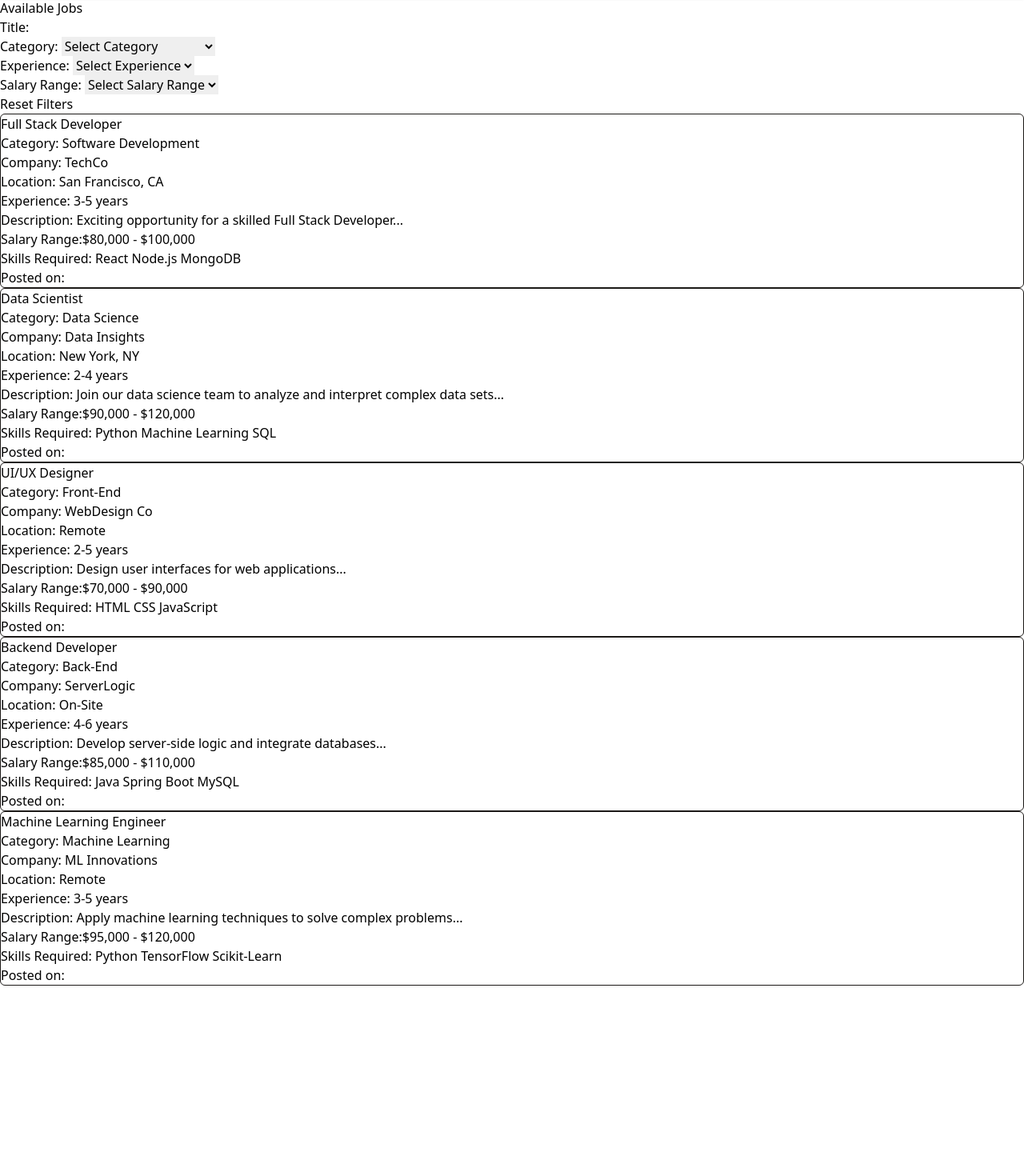
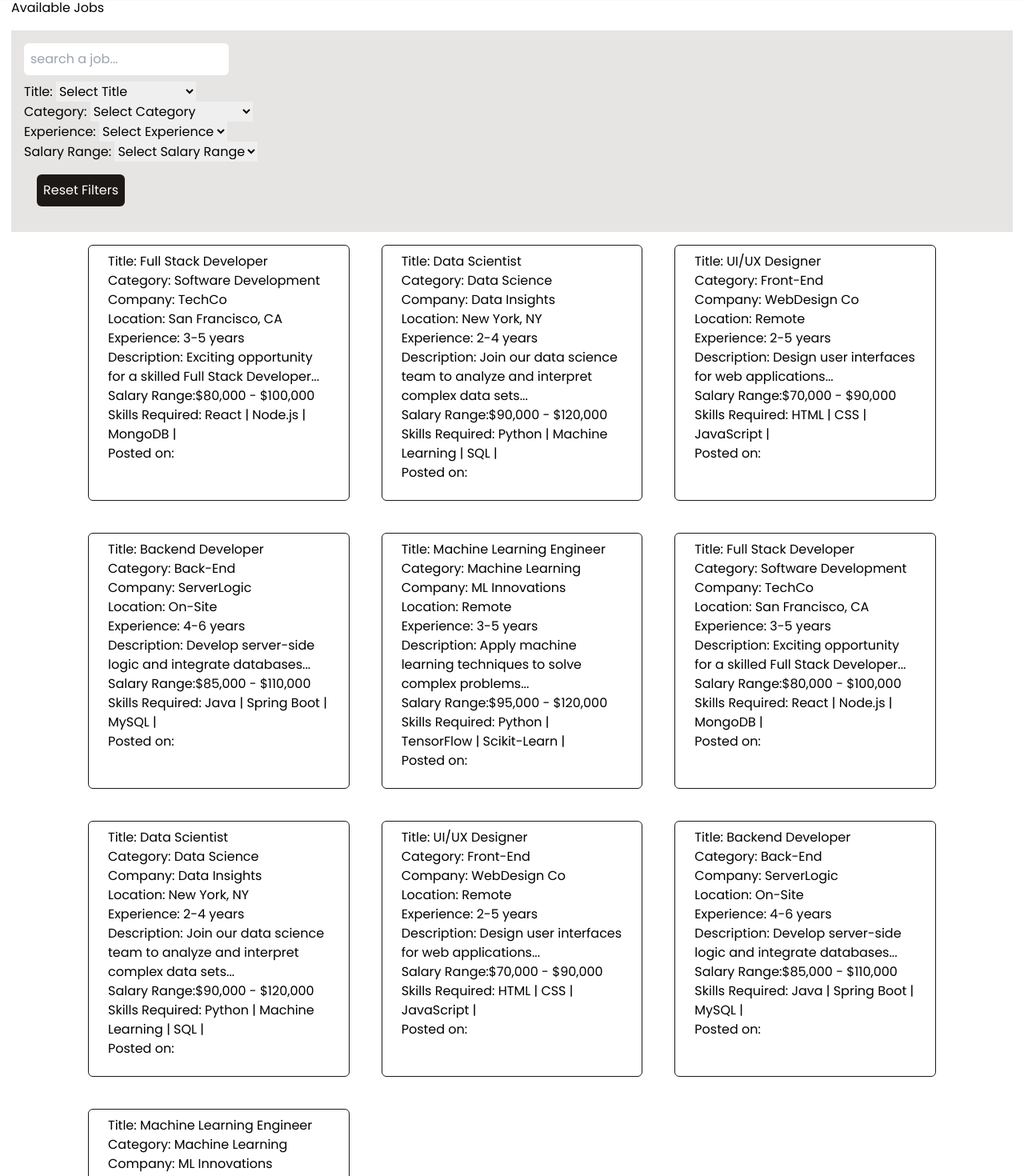
Before and after one commit to GabrielGatimu/CODSOFT, a React (Vite) app in the folder job-board/: page /jobs in a window 1280 px wide. Shown: the part 114-1584 px from the top of the page at 80% size. Before the commit the page ends 1346 px from the top, so only its background shows below. Built offline with nearby package versions, Linux system fonts and the light colour scheme.

Commit message:
added search functionality to jobListing

```diff
--- a/job-board/package.json
+++ b/job-board/package.json
@@ -15,6 +15,7 @@
     "jwt-decode": "^4.0.0",
     "react": "^18.2.0",
     "react-dom": "^18.2.0",
+    "react-loader-spinner": "^5.4.5",
     "react-redux": "^8.1.3",
     "react-router-dom": "^6.18.0",
     "react-toastify": "^9.1.3"
--- a/job-board/src/App.jsx
+++ b/job-board/src/App.jsx
@@ -6,11 +6,11 @@ import Nav from "./components/navbar/Nav.jsx";
 
 function App() {
     return (
-        <>
+        <main className="font-poppins">
             <Nav/>
             <ToastContainer/>
             <Outlet/>
-        </>
+        </main>
 
     )
 }
--- a/job-board/src/components/JobCard.jsx
+++ b/job-board/src/components/JobCard.jsx
@@ -1,7 +1,7 @@
 function JobCard({job}) {
     return (
-        <div className="border border-stone-900 dark:border-white rounded-md overflow-hidden">
-            <h3>{job.title}</h3>
+        <div className="h-80 px-6 py-2 border border-stone-900 dark:border-white rounded-md overflow-hidden">
+            <h3>Title: {job.title}</h3>
             <h4>Category: {job.category}</h4>
             <h4>Company: {job.company}</h4>
             <p>Location: {job.location}</p>
@@ -11,7 +11,7 @@ function JobCard({job}) {
             <p>Skills Required: {job.skills.map((skill) => (
                 <span
                     key={skill}
-                > {skill}</span>
+                > {skill} | </span>
             ))}</p>
             <p>Posted on: {job.createdAt}</p>
         </div>
--- a/job-board/src/components/Loader.jsx
+++ b/job-board/src/components/Loader.jsx
@@ -1,7 +1,17 @@
-function Loader() {
+import {ColorRing} from "react-loader-spinner";
+
+export default function Loader() {
     return (
-        <div></div>
+        <div>
+            <ColorRing
+            visible={true}
+            height={100}
+            width={100}
+            ariaLabel="blocks-loading"
+            wrapperStyle={{}}
+            wrapperClass="blocks-wrapper"
+            colors={["#FF6701", "#FF8D45", "#FF7B28", "#D85100", "#E95500"]}
+            />
+        </div>
     );
 }
-
-export default Loader;
--- a/job-board/src/data/mock.data.js
+++ b/job-board/src/data/mock.data.js
@@ -54,6 +54,61 @@ const mockJobs = [
         skills: ['Python', 'TensorFlow', 'Scikit-Learn'],
         salary: '$95,000 - $120,000',
     },
+    {
+        id: 6,
+        category: 'Software Development',
+        title: 'Full Stack Developer',
+        company: 'TechCo',
+        location: 'San Francisco, CA',
+        experience: '3-5 years',
+        description: 'Exciting opportunity for a skilled Full Stack Developer...',
+        skills: ['React', 'Node.js', 'MongoDB'],
+        salary: '$80,000 - $100,000',
+    },
+    {
+        id: 7,
+        category: 'Data Science',
+        title: 'Data Scientist',
+        company: 'Data Insights',
+        location: 'New York, NY',
+        experience: '2-4 years',
+        description: 'Join our data science team to analyze and interpret complex data sets...',
+        skills: ['Python', 'Machine Learning', 'SQL'],
+        salary: '$90,000 - $120,000',
+    },
+    {
+        id: 8,
+        category: 'Front-End',
+        title: 'UI/UX Designer',
+        company: 'WebDesign Co',
+        location: 'Remote',
+        experience: '2-5 years',
+        description: 'Design user interfaces for web applications...',
+        skills: ['HTML', 'CSS', 'JavaScript'],
+        salary: '$70,000 - $90,000',
+    },
+    {
+        id: 9,
+        category: 'Back-End',
+        title: 'Backend Developer',
+        company: 'ServerLogic',
+        location: 'On-Site',
+        experience: '4-6 years',
+        description: 'Develop server-side logic and integrate databases...',
+        skills: ['Java', 'Spring Boot', 'MySQL'],
+        salary: '$85,000 - $110,000',
+    },
+    {
+        id: 10,
+        category: 'Machine Learning',
+        title: 'Machine Learning Engineer',
+        company: 'ML Innovations',
+        location: 'Remote',
+        experience: '3-5 years',
+        description: 'Apply machine learning techniques to solve complex problems...',
+        skills: ['Python', 'TensorFlow', 'Scikit-Learn'],
+        salary: '$95,000 - $120,000',
+    },
 ];
 
 export { mockJobs };
--- a/job-board/src/screens/JobListing.jsx
+++ b/job-board/src/screens/JobListing.jsx
@@ -13,23 +13,27 @@ export default function JobListing() {
         salary: ''
     })
 
-    // -- list of all jobs (includes filters if any) -- //
-    const filteredJobs = jobs.filter((job) => {
-        return (
-            job.title.toLowerCase().includes(filters.title.toLowerCase()) &&
-            job.category.toLowerCase().includes(filters.category.toLowerCase()) &&
-            job.experience.toLowerCase().includes(filters.experience.toLowerCase()) &&
-            job.location.toLowerCase().includes(filters.location.toLowerCase()) &&
-            job.salary.toLowerCase().includes(filters.salary.toLowerCase())
-        )
+    const [searchItem, setSearchItem] = useState('');
+    const [filteredJobs, setFilteredJobs] = useState(jobs)
+
+
+    const handleInputChange = e => {
+        const searchTerm = e.target.value
+        setSearchItem(searchTerm)
+
+        const filteredItems = jobs.filter((job) => {
+            return job.title.toLowerCase().includes(searchTerm.toLowerCase())
         })
+
+        setFilteredJobs(filteredItems)
+    }
 
     const handleFilterChange = e => {
         const {name, value} = e.target
         setFilters({...filters, [name]: value})
     }
 
-    const handleResetFilters = e => {
+    const handleResetFilters = () => {
         setFilters({
             title: '',
             category: '',
@@ -40,15 +44,51 @@ export default function JobListing() {
     }
 
     const handleSearch = () => {
+        const advancedFilter = jobs.filter(job => {
+            return (
+                job.title.toLowerCase().includes(filters.title.toLowerCase()) &&
+                job.category.toLowerCase().includes(filters.category.toLowerCase()) &&
+                job.experience.toLowerCase().includes(filters.experience.toLowerCase()) &&
+                job.location.toLowerCase().includes(filters.location.toLowerCase()) &&
+                job.salary.toLowerCase().includes(filters.salary.toLowerCase())
+            )
+        })
 
+        // Applying search filter
+        const searchFilteredJobs = advancedFilter.filter((job) => {
+            return job.title.toLowerCase().includes(searchItem.toLowerCase());
+        });
+
+        setFilteredJobs(searchFilteredJobs);
     }
 
     return (
+        <div className="px-3.5">
+            <h1>Available Jobs</h1>
+
+            {/* Search & Filter Section */}
+            <section className="bg-stone-200 my-4 p-4">
+                {/* Search Input */}
                 <div>
-            <h1>Available Jobs</h1>
+                    <input
+                        type="text"
+                        value={searchItem}
+                        onChange={handleInputChange}
+                        placeholder="search a job..."
+                        className="p-2 rounded-md mb-2 w-full md:w-64"
+                    />
+                </div>
+
+                {/* Filters Container */}
+                <div>
                     <div>
                         <label>Title: </label>
-                <input type="text" name="title" value={filters.title} onChange={handleFilterChange}/>
+                        <select name="title" value={filters.title} onChange={handleFilterChange}>
+                            <option value="">Select Title</option>
+                            <option value="UI/UX Designer">UI/UX Designer</option>
+                            <option value="Data Scientist">Data Scientist</option>
+                            <option value="Backend Developer">Backend Developer</option>
+                        </select>
                     </div>
                     <div>
                         <label>Category: </label>
@@ -76,15 +116,34 @@ export default function JobListing() {
                     </div>
 
                     <div>
-                {/*<button onClick={handleSearch}>Search</button>*/}
-                <button onClick={handleResetFilters}>Reset Filters</button>
+                        {/*<button*/}
+                        {/*    className="bg-blue-500 text-white rounded-md p-2 m-4"*/}
+                        {/*    onClick={handleSearch}>Search*/}
+                        {/*</button>*/}
+                        <button
+                            className="bg-stone-900 text-white rounded-md p-2 m-4"
+                            onClick={handleResetFilters}>Reset Filters
+                        </button>
                     </div>
+                </div>
+            </section>
 
-            <div>
-                {filteredJobs.map((job) => (
+            {/* Jobs List */}
+            {
+                filteredJobs.length === 0
+                    ?
+                    <h2 className="flex items-center justify-center">No Jobs Found</h2>
+                    :
+                    <section
+                        className={`flex flex-col md:grid md:grid-cols-2 lg:grid-cols-3 items-center justify-center gap-10 mb-10 md:px-24`}>
+
+                        {
+                            filteredJobs.map((job) => (
                                 <JobCard key={job.id} job={job}/>
-                ))}
-            </div>
+                            ))
+                        }
+                    </section>
+            }
         </div>
     )
 }
```
Also changed, not shown: 1 other file (tests, documents, lock files or other folders). Lines whose indentation alone changed are shown as unchanged.
